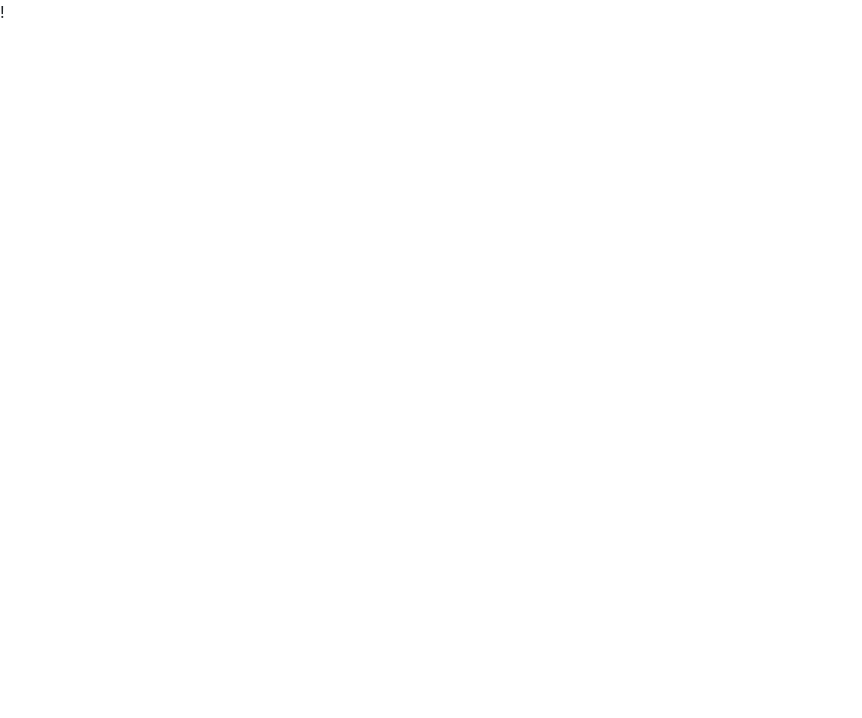
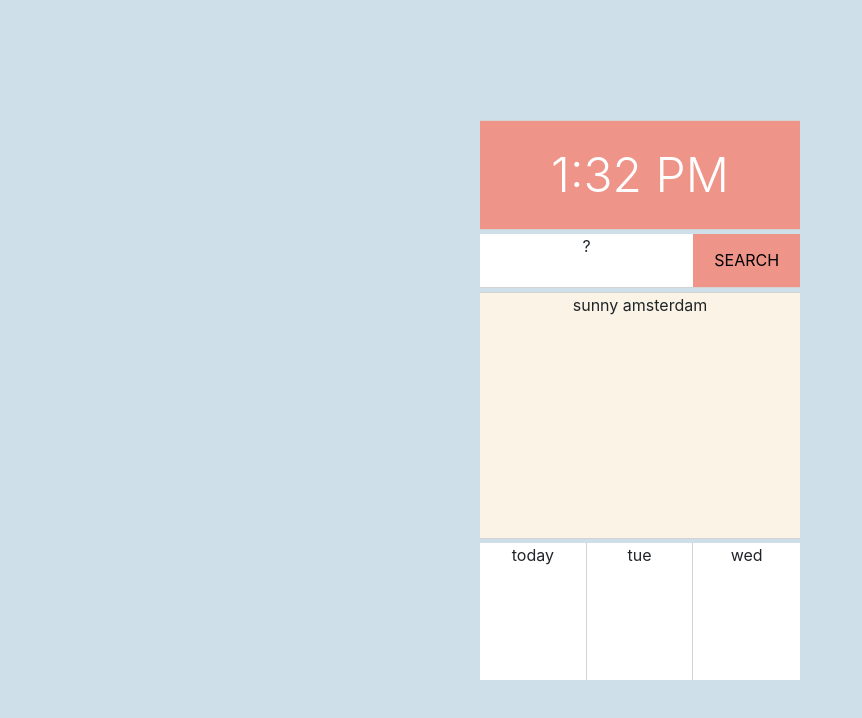
Before and after one commit to mecies/weather-app, a website: page index.html in a window 1280 px wide. Shown: the whole page, without its empty margins (0-862 px from the left). Drawn offline with nearby package versions, Linux system fonts and the light colour scheme.

Commit message:
added html + css / main.js nie dziala

```diff
--- a/index.html
+++ b/index.html
@@ -1,4 +1,4 @@
-!<!DOCTYPE html>
+<!DOCTYPE html>
 <html>
 <head>
     <meta charset="utf-8" />
@@ -7,14 +7,41 @@
     <meta name="viewport" content="width=device-width, initial-scale=1">
     <!-- Bootstrap linked -->
     <link rel="stylesheet" href="https://stackpath.bootstrapcdn.com/bootstrap/4.1.3/css/bootstrap.min.css" integrity="sha384-MCw98/SFnGE8fJT3GXwEOngsV7Zt27NXFoaoApmYm81iuXoPkFOJwJ8ERdknLPMO"
-        crossorigin="anonymous">
+    crossorigin="anonymous">
     <!-- style.css linked -->
     <link rel="stylesheet" type="text/css" media="screen" href="style.css" />
-    <!-- main.js linked -->
-    <script src="main.js"></script>
+
+
+
 </head>
 
 <body>
+    <div id="phone">
+        <div id="timer" class="item">
+            1:32 PM
+        </div>
+        <div class="item">
+            ?
+        </div>
+        <div class="item">
+            <button id="search">SEARCH</button>
+        </div>
+        <div id = "forecast" class="item">
+            sunny amsterdam
+        </div>
+        <div class="item">
+            today
+        </div>
+        <div class="item">
+            tue
+        </div>
+        <div class="item">
+            wed
+        </div>
+
+    </div>
+    <!-- main.js linked -->
+    <script src="main.js"></script>
 
 </body>
 </html>
--- a/main.js
+++ b/main.js
@@ -0,0 +1,18 @@
+
+// api key : 2e4a4f77f480288401ccf9dc0dea9a0c
+//doesnt work yet
+document.getElementById('search').addEventListener('click', getWeatherForecast);
+
+function getWeatherForecast() {
+    fetch('api.openweathermap.org/data/2.5/weather?q=London,uk&APPID=2e4a4f77f480288401ccf9dc0dea9a0c&units=metric')
+    .then(function(response){
+        return response.json();
+    })
+    .then(function(data){
+        console.log(data);
+    })
+
+}
+//api.openweathermap.org/data/2.5/weather?q=London&units=metric
+
+//api.openweathermap.org/data/2.5/weather?q=London,uk&APPID=2e4a4f77f480288401ccf9dc0dea9a0c&units=metric
--- a/style.css
+++ b/style.css
@@ -0,0 +1,83 @@
+html {
+    box-sizing: border-box;
+    /*background: url('https://cdn.pixabay.com/photo/2018/05/31/13/13/rain-3443977_960_720.jpg') center no-repeat;*/
+    /* background-color: rgb(255, 225, 230); */
+    background-color: #cedfea;
+    /* background-color: #5d839c; */
+
+    background-size: cover;
+    min-height: 100vh;
+    display: flex;
+    justify-content: center;
+    align-items: center;
+    text-align: center;
+    font-family: Futura,
+    "Trebuchet MS",
+    Arial,
+    sans-serif;
+    font-size: 16px;
+
+}
+
+#phone {
+    display: grid;
+    position: relative;
+    height: 70vh;
+    width: 40vh;
+    /* background-color: rgb(255, 225, 230); */
+    background-color: #cedfea;
+    grid-template-rows: 4fr 2fr 9fr 5fr;
+    grid-template-columns: 1fr 1fr 1fr;
+    grid-row-gap: .5vh;
+
+}
+.item{
+    background-color: rgb(238, 148, 136);
+    border-bottom: .5px solid lightgray;
+    border-top: .5px solid lightgray;
+    text-align: center;
+}
+.item:nth-child(1) {
+    display: flex;
+    position: relative;
+    grid-column: 1 / span 3;
+    color: white;
+    font-size: 6vh;
+    font-weight: 300;
+    align-items: center;
+    justify-content: center;
+
+
+}
+.item:nth-child(2) {
+    grid-column: 1 / span 2;
+    background-color: white;
+    border-top: none;
+}
+
+.item:nth-child(3) {
+    border-top: none;
+
+}
+.item:nth-child(4) {
+    grid-column: 1 / span 3;
+    background-color: #fdf5e6ee
+}
+
+.item:nth-child(n + 5) {
+    background-color: white;
+    border-bottom: none;
+    border-top: none;
+}
+.item:nth-child(5) {
+    border-right: .5px solid lightgray;
+}
+.item:nth-child(6) {
+    border-right: .5px solid lightgray;
+}
+#search{
+    height: 100%;
+    width:100%;
+    background-color: rgb(238, 148, 136);
+    border: none;
+}
```
Also changed, not shown: package.json (added, +12 -0 lines), 1 other file.
